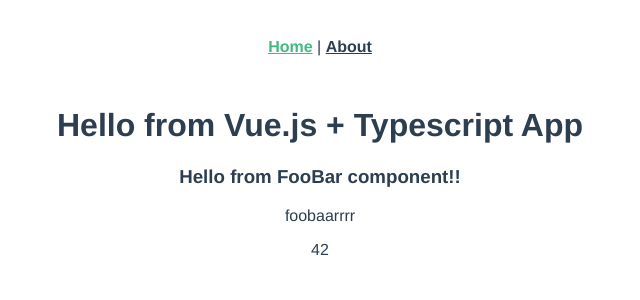
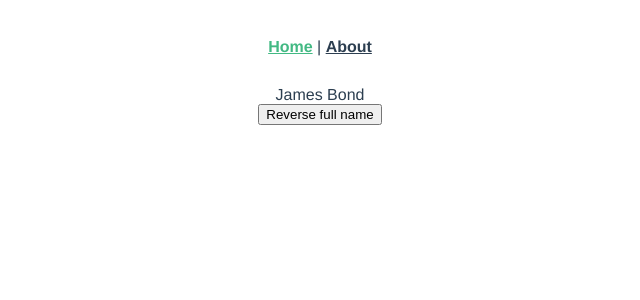
Before and after one commit to reed665/vue-typescript-playground, a Vue app: page / in a window 1280 px wide. Shown: the top 300 px of the page, without its empty margins (320-960 px from the left). Built offline with nearby package versions, Linux system fonts and the light colour scheme.

Commit message:
FullName component

```diff
--- /dev/null
+++ b/src/components/FullName.vue
@@ -0,0 +1,37 @@
+<template>
+  <div class="full-name">
+    <div class="first-name">{{ fullName }}</div>
+  </div>
+</template>
+
+<script lang="ts">
+import { Component, Vue, Prop } from 'vue-property-decorator';
+
+const reverseString = (str: string): string => {
+  return str.split('').reverse().join('');
+}
+
+@Component
+export default class FullName extends Vue {
+  reversed = false;
+
+  @Prop({ required: true })
+  private readonly firstName!: string;
+
+  @Prop({ default: '' })
+  private readonly lastName?: string;
+
+  get fullName(): string {
+    let name = this.firstName;
+    if (this.lastName) {
+      name += ` ${this.lastName}`;
+    }
+    return (this.reversed) ? reverseString(name) : name;
+  }
+
+  public reverse(): void {
+    this.reversed = !this.reversed;
+  }
+
+}
+</script>
--- a/src/components/HelloWorld.vue
+++ b/src/components/HelloWorld.vue
@@ -21,20 +21,3 @@
 
 }
 </script>
-
-<style scoped lang="scss">
-h3 {
-  margin: 40px 0 0;
-}
-ul {
-  list-style-type: none;
-  padding: 0;
-}
-li {
-  display: inline-block;
-  margin: 0 10px;
-}
-a {
-  color: #42b983;
-}
-</style>
--- a/src/views/Home.vue
+++ b/src/views/Home.vue
@@ -1,16 +1,27 @@
 <template>
   <div class="home">
-    <HelloWorld msg="Hello from Vue.js + Typescript App" />
+    <FullName ref="fullName" first-name="James" last-name="Bond" />
+    <button @click="reverseFullName">Reverse full name</button>
   </div>
 </template>
 
-<script>
-import HelloWorld from '@/components/HelloWorld.vue'
+<script lang="ts">
+import { Component, Vue } from 'vue-property-decorator';
+import FullName from '@/components/FullName.vue';
 
-export default {
-  name: 'Home',
+@Component({
   components: {
-    HelloWorld
+    FullName,
   }
+})
+export default class Home extends Vue {
+  $refs!: {
+    fullName: FullName;
+  }
+
+  reverseFullName(): void {
+    this.$refs.fullName.reverse();
+  }
+
 }
 </script>
```
